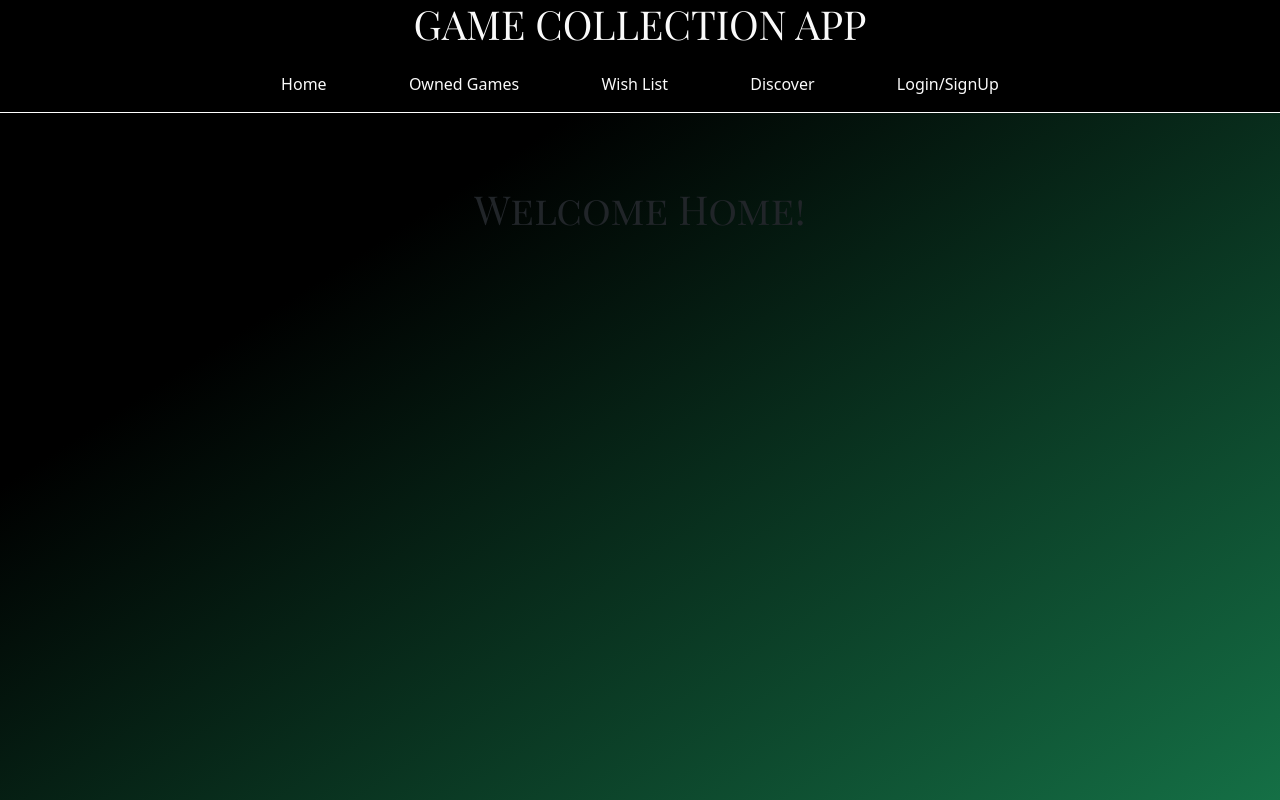
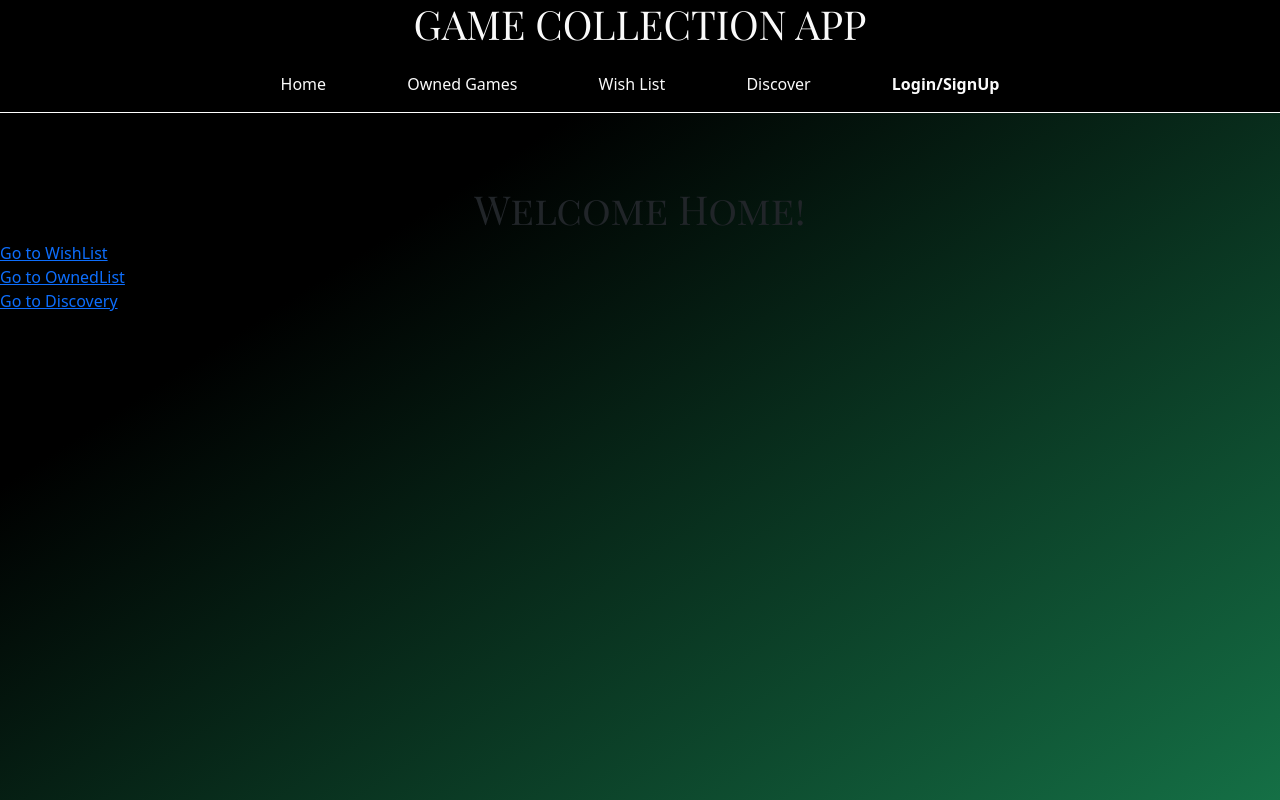
Before and after one commit to Wuyuan-WCCI/game_collector, a React (Vite) app in the folder client-side/: page / in a window 1280 px wide. Shown: the top 800 px of the page. Built offline with nearby package versions, Linux system fonts and the light colour scheme.

Commit message:
added links to homepage (simple)

```diff
--- a/client-side/src/App.jsx
+++ b/client-side/src/App.jsx
@@ -1,5 +1,5 @@
 // import React from 'react';
-import {Router, Route, Routes } from 'react-router-dom';
+import { Route, Routes } from 'react-router-dom';
 import HomePage from './pages/HomePage';
 import LoginPage from './components/LoginPage';
 import SignupPage from './components/SignupPage';
--- a/client-side/src/components/Navbar/Nav.jsx
+++ b/client-side/src/components/Navbar/Nav.jsx
@@ -11,7 +11,7 @@ const Nav = () => {
             <a href="http://localhost:5173/owned-list">Owned Games</a>
             <a href="http://localhost:5173/wish-list">Wish List</a>
             <a href="http://localhost:5173/discover">Discover</a>
-            <a href="http://localhost:5173/login">Login/SignUp</a>
+            <a href="http://localhost:5173/login"><b>Login/SignUp</b></a>
         </nav>
         {/* <nav>
           <img src="client-side\src\assets\MysteryEducator.svg" width="60px" />
--- a/client-side/src/pages/HomePage.jsx
+++ b/client-side/src/pages/HomePage.jsx
@@ -1,14 +1,34 @@
 // import React from 'react';
+// const HomePage = () => {
+//   return(
+//     <>
+//     <br></br>
+//     <br></br>
+//     <br></br>
+//     <h1>Welcome Home!</h1>
+//     </>
+//   );
+
+//   };
+
+//   export default HomePage;
+
+import { Link } from 'react-router-dom';
+
 const HomePage = () => {
-  return(
+  return (
     <>
       <br></br>
       <br></br>
       <br></br>
       <h1>Welcome Home!</h1>
+      <Link to="/wish-list">Go to WishList</Link>
+      <br />
+      <Link to="/owned-list">Go to OwnedList</Link>
+      <br />
+      <Link to="/discover">Go to Discovery</Link>
     </>
   );
-
 };
 
 export default HomePage;
```
Lines whose indentation alone changed are shown as unchanged.
